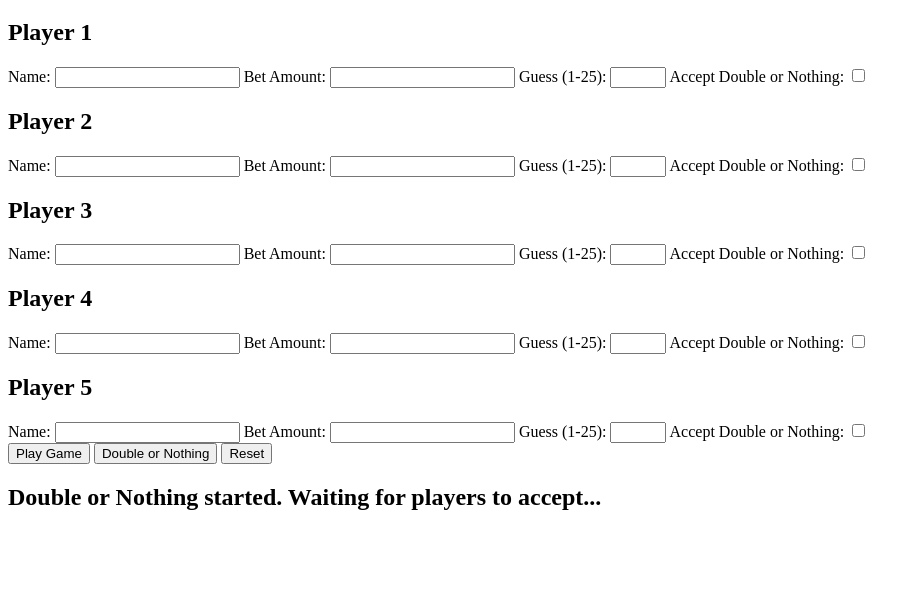
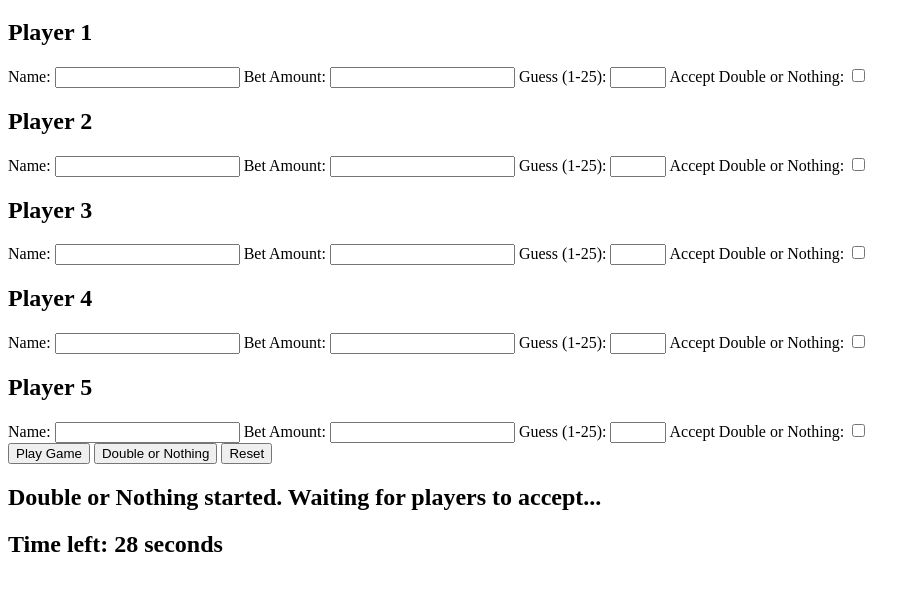
Before and after one commit to Turtlesarethebest/Turtlesarethebest.github.io, a plain HTML site: page index.html in a window 1280 px wide. Both pictures are taken after a click on the button "Double or Nothing". Shown: the part 61-652 px from the top of the page, without its empty margins (0-920 px from the left). Drawn offline with Linux system fonts and the light colour scheme.

Commit message:
Update index.html

```diff
--- a/index.html
+++ b/index.html
@@ -76,10 +76,12 @@
     <h2 id="result"></h2>
     <h2 id="total-spent"></h2>
     <h2 id="accept-count"></h2>
+    <h2 id="timer"></h2>
 
     <script>
         let isDoubleOrNothing = false;
         let timer;
+        let countdown;
 
         function getPlayerData(playerNumber) {
             const playerName = document.getElementById(`player${playerNumber}-name`).value;
@@ -132,7 +134,19 @@
 
         function startDoubleOrNothing() {
             clearTimeout(timer);
+            clearInterval(countdown);
             document.getElementById('result').innerText = "Double or Nothing started. Waiting for players to accept...";
+            let timeLeft = 30;
+            document.getElementById('timer').innerText = `Time left: ${timeLeft} seconds`;
+
+            countdown = setInterval(() => {
+                timeLeft--;
+                document.getElementById('timer').innerText = `Time left: ${timeLeft} seconds`;
+                if (timeLeft <= 0) {
+                    clearInterval(countdown);
+                }
+            }, 1000);
+
             timer = setTimeout(doubleOrNothing, 30000); // 30 seconds timer
         }
 
@@ -162,10 +176,12 @@
             }
 
             document.getElementById('accept-count').innerText = `Accepted Double or Nothing: ${acceptCount}/${players.length}`;
+            document.getElementById('timer').innerText = '';
         }
 
         function resetGame() {
             clearTimeout(timer);
+            clearInterval(countdown);
             for (let i = 1; i <= 5; i++) {
                 document.getElementById(`player${i}-name`).value = '';
                 document.getElementById(`player${i}-bet`).value = '';
@@ -175,6 +191,7 @@
             document.getElementById('result').innerText = '';
             document.getElementById('total-spent').innerText = '';
             document.getElementById('accept-count').innerText = '';
+            document.getElementById('timer').innerText = '';
             isDoubleOrNothing = false;
         }
     </script>
```
